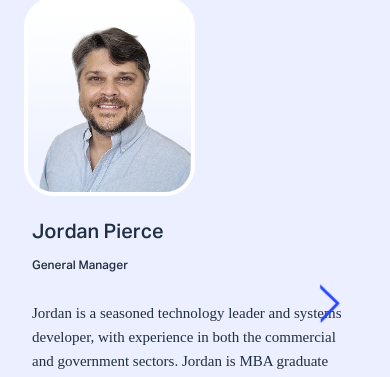
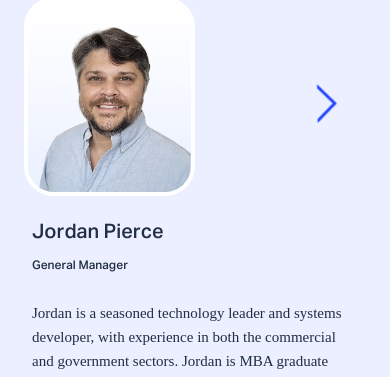
Before and after one commit to apprato/apprato.com.au, a React (Create React App) app: page / in a window 390 px wide. Shown: the part 2367-2744 px from the top of the page. Built offline with nearby package versions, Linux system fonts and the light colour scheme; a web font is replaced by a local one.

Commit message:
AP-7,8,9

```diff
--- a/src/layouts/Main/components/Footer/Footer.js
+++ b/src/layouts/Main/components/Footer/Footer.js
@@ -208,7 +208,6 @@ const Footer = props => {
           >
           <a href="/" className={classes.sociallink}>Linkedin</a>
           <a href="https://github.com/apprato" rel="noreferrer" target="_blank" className={classes.sociallink}>Github</a>
-          <a href="/" className={classes.sociallink}>Github</a>
           </Grid>
         </Grid>
         <Divider className={classes.devider} />
--- a/src/theme/AktivGrotesk/fonts.css
+++ b/src/theme/AktivGrotesk/fonts.css
@@ -70,4 +70,10 @@
     .react-multi-carousel-track {
         padding-bottom: 2vw;
     }
+    .react-multiple-carousel__arrow--right,
+    .react-multiple-carousel__arrow--left{
+        top: 22vw;
+        position: absolute;
+        right: 5%;
+    }
 }
--- a/src/views/Home/components/Carouselview/Carouselview.js
+++ b/src/views/Home/components/Carouselview/Carouselview.js
@@ -180,6 +180,7 @@ const Carouselview = props => {
       className = 'consultantreel'
       animation = 'fade'
       autoPlay =  'false'
+      swipe =  'false'
       interval = '20000'
       stopAutoPlayOnHover = 'true'
       cycleNavigation = 'false'
--- a/src/views/Home/components/Consultants/Consultants.js
+++ b/src/views/Home/components/Consultants/Consultants.js
@@ -103,21 +103,11 @@ const Consultants = props => {
   const classes = useStyles();
 
 const CustomRightArrow = ({ onClick, ...rest }) => {
-  const {
-    onMove,
-    carouselState: { currentSlide, deviceType }
-  } = rest;
-  // onMove means if dragging or swiping in progress.
-  return <button class="react-multiple-carousel__arrow react-multiple-carousel__arrow--right" onClick={() => onClick()}><img src="./images/right.png" width="20" /></button>;
+  return <button class="react-multiple-carousel__arrow react-multiple-carousel__arrow--right" onClick={() => onClick()}><img src="./images/right.png" width="20" alt="" /></button>;
 };
 
 const CustomLeftArrow = ({ onClick, ...rest }) => {
-  const {
-    onMove,
-    carouselState: { currentSlide, deviceType }
-  } = rest;
-  // onMove means if dragging or swiping in progress.
-  return <button class="react-multiple-carousel__arrow react-multiple-carousel__arrow--left" onClick={() => onClick()}><img src="./images/left.png" width="20" /></button>;
+  return <button class="react-multiple-carousel__arrow react-multiple-carousel__arrow--left" onClick={() => onClick()}><img src="./images/left.png" width="20" alt="" /></button>;
 };
 
   return (
@@ -132,6 +122,8 @@ const CustomLeftArrow = ({ onClick, ...rest }) => {
 
       <div className={classes.carouselContainer}>
       <Carousel
+        swipeable={false}
+        draggable={false}
         showDots={true}
         infinite={true}
         autoPlay={true}
```
